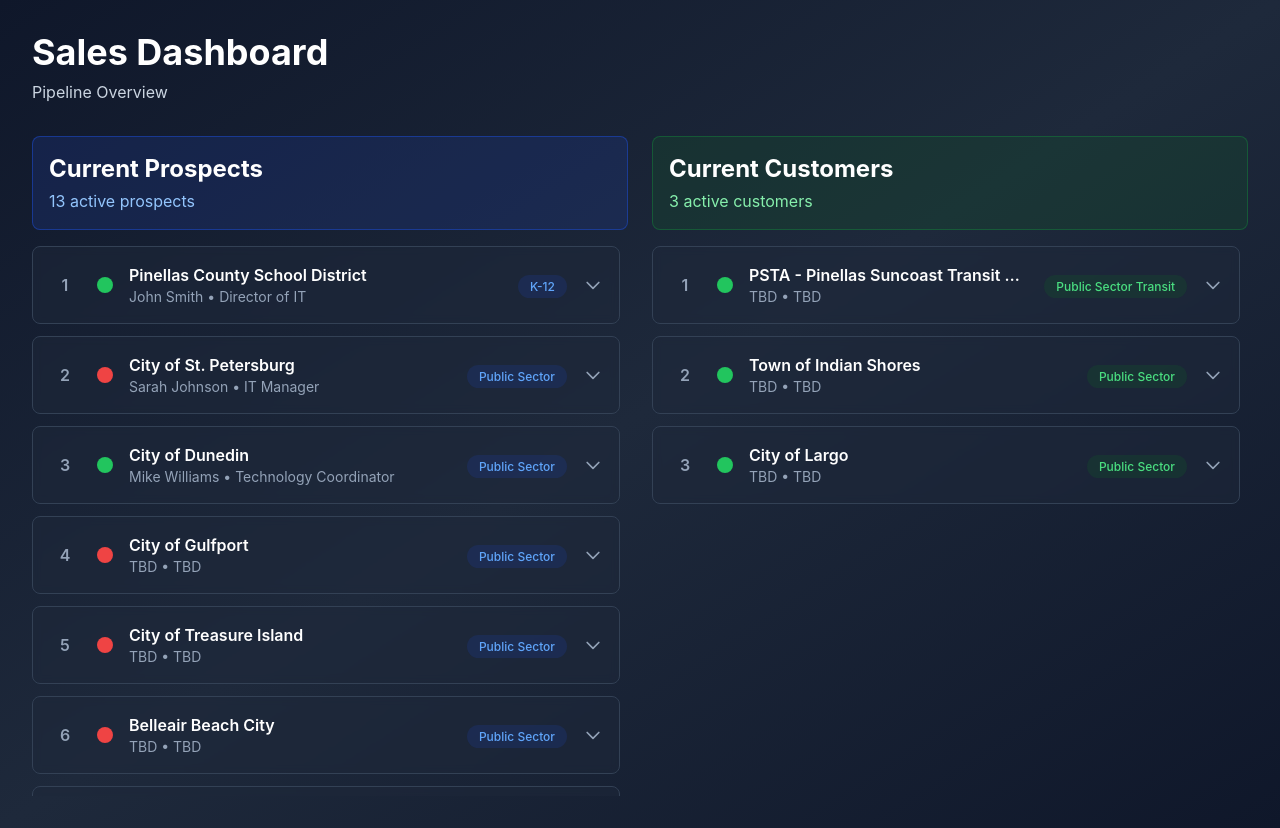
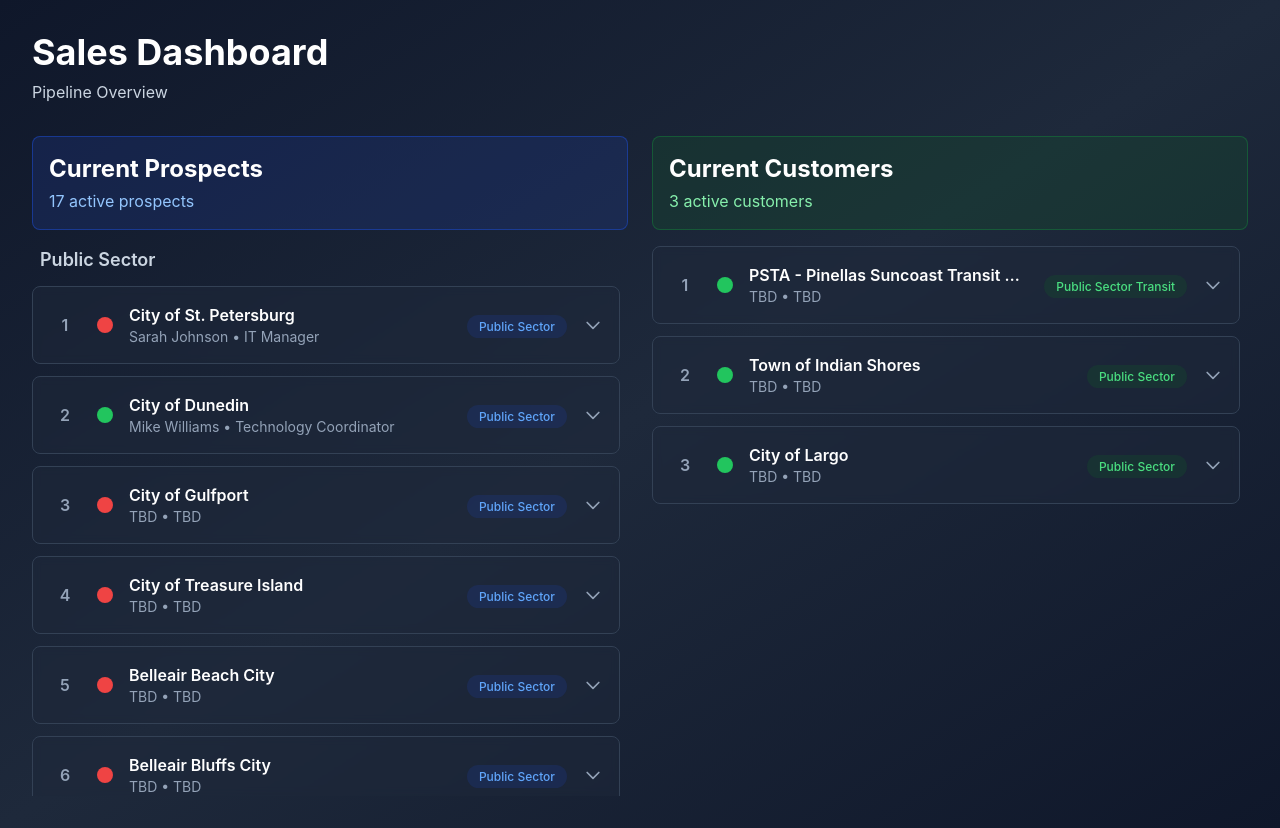
Before and after one commit to tihmeh/sales-prospects, a React (Vite) app: page / in a window 1280 px wide. Built offline with nearby package versions, Linux system fonts and the light colour scheme.

Commit message:
Update App.jsx

```diff
--- a/src/App.jsx
+++ b/src/App.jsx
@@ -1,17 +1,7 @@
 import React, { useState } from 'react';
 
 const SalesProspectsList = () => {
-  const prospects = [
-    {
-      id: 1,
-      name: "Pinellas County School District",
-      contact: "John Smith",
-      title: "Director of IT",
-      email: "jsmith@pcsb.org",
-      contacted: true,
-      notes: "Interested in Q1 demo. Follow up next week.",
-      vertical: "K-12"
-    },
+  const prospectsPublicSector = [
     {
       id: 2,
       name: "City of St. Petersburg",
@@ -134,6 +124,62 @@
     }
   ];
 
+  const prospectsK12 = [
+    {
+      id: 1,
+      name: "Pinellas County School District",
+      contact: "John Smith",
+      title: "Director of IT",
+      email: "jsmith@pcsb.org",
+      contacted: true,
+      notes: "Interested in Q1 demo. Follow up next week.",
+      vertical: "K-12"
+    }
+  ];
+
+  const prospectsHigherEd = [
+    {
+      id: 16,
+      name: "Eckerd College",
+      contact: "TBD",
+      title: "TBD",
+      email: "contact@eckerd.edu",
+      contacted: false,
+      notes: "New prospect - need to identify contact.",
+      vertical: "Higher Education"
+    },
+    {
+      id: 17,
+      name: "St. Petersburg College",
+      contact: "TBD",
+      title: "TBD",
+      email: "contact@spcollege.edu",
+      contacted: false,
+      notes: "New prospect - need to identify contact.",
+      vertical: "Higher Education"
+    },
+    {
+      id: 18,
+      name: "St. Pete Technical College",
+      contact: "TBD",
+      title: "TBD",
+      email: "contact@sptech.edu",
+      contacted: false,
+      notes: "New prospect - need to identify contact.",
+      vertical: "Higher Education"
+    },
+    {
+      id: 19,
+      name: "Polk State College",
+      contact: "TBD",
+      title: "TBD",
+      email: "contact@polk.edu",
+      contacted: false,
+      notes: "New prospect - need to identify contact.",
+      vertical: "Higher Education"
+    }
+  ];
+
   const customers = [
     {
       id: 101,
@@ -178,24 +224,7 @@
     setExpandedCustomer(expandedCustomer === id ? null : id);
   };
 
-  return (
-    <div className="w-full min-h-screen bg-gradient-to-br from-slate-900 via-slate-800 to-slate-900 p-8">
-      <div className="max-w-7xl mx-auto">
-        <div className="mb-8">
-          <h1 className="text-4xl font-bold text-white mb-2">Sales Dashboard</h1>
-          <p className="text-slate-300">Pipeline Overview</p>
-        </div>
-
-        <div className="grid grid-cols-1 lg:grid-cols-2 gap-6">
-          {/* PROSPECTS COLUMN */}
-          <div>
-            <div className="mb-4 bg-blue-900/30 rounded-lg p-4 border border-blue-700/50">
-              <h2 className="text-2xl font-bold text-white mb-1">Current Prospects</h2>
-              <p className="text-blue-300">{prospects.length} active prospects</p>
-            </div>
-
-            <div className="space-y-3 max-h-[calc(100vh-250px)] overflow-y-auto pr-2">
-              {prospects.map((prospect, index) => (
+  const ProspectCard = ({ prospect, index }) => (
     <div
       key={prospect.id}
       className="bg-slate-800/50 backdrop-blur-sm rounded-lg border border-slate-700 hover:border-slate-600 transition-all cursor-pointer"
@@ -264,7 +293,56 @@
         </div>
       )}
     </div>
+  );
+
+  const totalProspects = prospectsPublicSector.length + prospectsK12.length + prospectsHigherEd.length;
+
+  return (
+    <div className="w-full min-h-screen bg-gradient-to-br from-slate-900 via-slate-800 to-slate-900 p-8">
+      <div className="max-w-7xl mx-auto">
+        <div className="mb-8">
+          <h1 className="text-4xl font-bold text-white mb-2">Sales Dashboard</h1>
+          <p className="text-slate-300">Pipeline Overview</p>
+        </div>
+
+        <div className="grid grid-cols-1 lg:grid-cols-2 gap-6">
+          {/* PROSPECTS COLUMN */}
+          <div>
+            <div className="mb-4 bg-blue-900/30 rounded-lg p-4 border border-blue-700/50">
+              <h2 className="text-2xl font-bold text-white mb-1">Current Prospects</h2>
+              <p className="text-blue-300">{totalProspects} active prospects</p>
+            </div>
+
+            <div className="space-y-6 max-h-[calc(100vh-250px)] overflow-y-auto pr-2">
+              {/* PUBLIC SECTOR SECTION */}
+              <div>
+                <h3 className="text-lg font-semibold text-slate-300 mb-3 px-2">Public Sector</h3>
+                <div className="space-y-3">
+                  {prospectsPublicSector.map((prospect, index) => (
+                    <ProspectCard key={prospect.id} prospect={prospect} index={index} />
                   ))}
+                </div>
+              </div>
+
+              {/* K-12 SECTION */}
+              <div>
+                <h3 className="text-lg font-semibold text-slate-300 mb-3 px-2">K-12 Education</h3>
+                <div className="space-y-3">
+                  {prospectsK12.map((prospect, index) => (
+                    <ProspectCard key={prospect.id} prospect={prospect} index={index} />
+                  ))}
+                </div>
+              </div>
+
+              {/* HIGHER EDUCATION SECTION */}
+              <div>
+                <h3 className="text-lg font-semibold text-slate-300 mb-3 px-2">Higher Education</h3>
+                <div className="space-y-3">
+                  {prospectsHigherEd.map((prospect, index) => (
+                    <ProspectCard key={prospect.id} prospect={prospect} index={index} />
+                  ))}
+                </div>
+              </div>
             </div>
           </div>
 
```
Lines whose indentation alone changed are shown as unchanged.
